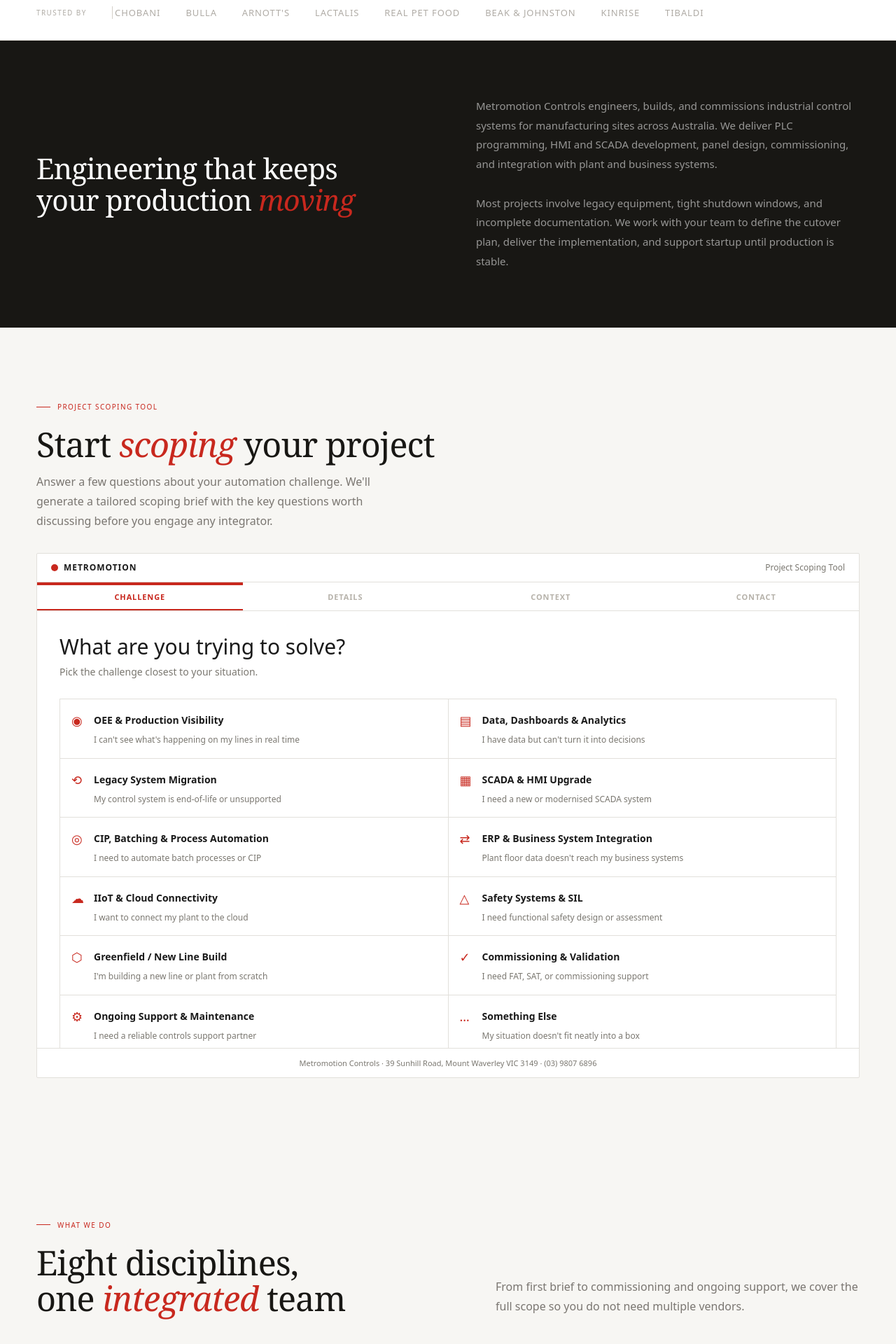
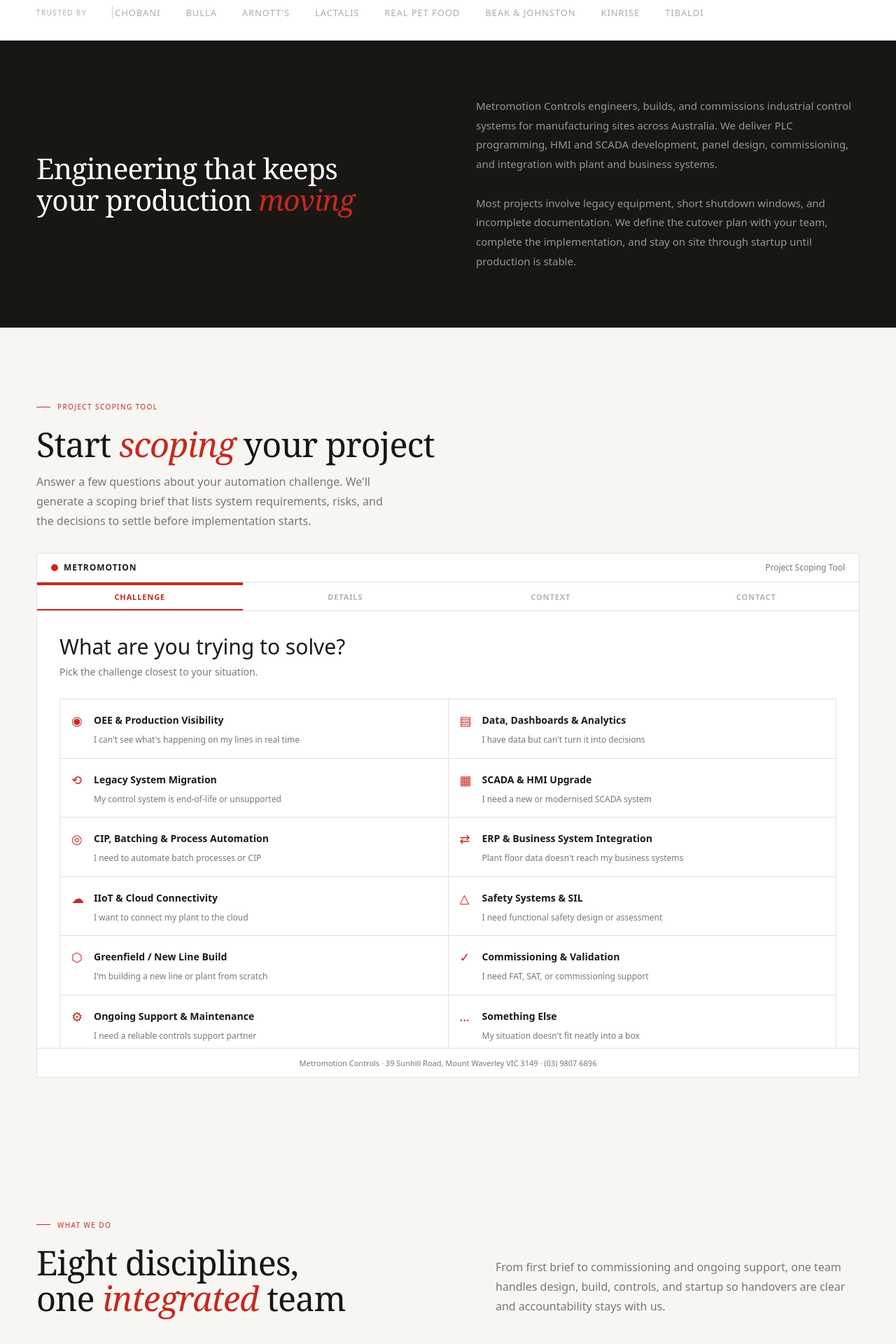
Before and after one commit to VirtualRoboticHands/Metromotion-Controls, a Next.js app: page / in a window 1280 px wide. Shown: the part 820-2740 px from the top of the page at 70% size. Built offline with nearby package versions, Linux system fonts and the light colour scheme.

Commit message:
feat: add blog nav, update CTAs to scope tool, clean homepage copy

```diff
--- a/src/app/page.tsx
+++ b/src/app/page.tsx
@@ -169,7 +169,7 @@ export default function HomePage() {
           <p style={{ fontSize: '15px', color: 'rgba(255,255,255,0.55)', lineHeight: 1.85, fontWeight: 300 }}>
             Metromotion Controls engineers, builds, and commissions industrial control systems for manufacturing sites across Australia. We deliver PLC programming, HMI and SCADA development, panel design, commissioning, and integration with plant and business systems.
             <br/><br/>
-            Most projects involve legacy equipment, tight shutdown windows, and incomplete documentation. We work with your team to define the cutover plan, deliver the implementation, and support startup until production is stable.
+            Most projects involve legacy equipment, short shutdown windows, and incomplete documentation. We define the cutover plan with your team, complete the implementation, and stay on site through startup until production is stable.
           </p>
         </div>
       </div></Reveal>
@@ -178,7 +178,7 @@ export default function HomePage() {
         <div style={{ marginBottom: '32px' }}>
           <div className="section-label">Project Scoping Tool</div>
           <h2 className="section-headline">Start <em>scoping</em> your project</h2>
-          <p className="section-sub">Answer a few questions about your automation challenge. We&apos;ll generate a tailored scoping brief with the key questions worth discussing before you engage any integrator.</p>
+          <p className="section-sub">Answer a few questions about your automation challenge. We&apos;ll generate a scoping brief that lists system requirements, risks, and the decisions to settle before implementation starts.</p>
         </div>
         <div style={{ background: '#f7f6f3' }}>
           <ProjectScopingTool />
@@ -192,7 +192,7 @@ export default function HomePage() {
             <div className="section-label">What We Do</div>
             <h2 className="section-headline">Eight disciplines,<br/>one <em>integrated</em> team</h2>
           </div>
-          <p className="section-sub">From first brief to commissioning and ongoing support, we cover the full scope so you do not need multiple vendors.</p>
+          <p className="section-sub">From first brief to commissioning and ongoing support, one team handles design, build, controls, and startup so handovers are clear and accountability stays with us.</p>
         </div>
         <div style={{
           display: 'grid', gridTemplateColumns: 'repeat(4, 1fr)',
@@ -227,7 +227,7 @@ export default function HomePage() {
       <Reveal><section className="section" id="industries" style={{ background: 'var(--white)' }}>
         <div className="section-label">Industries</div>
         <h2 className="section-headline">Deep sector <em>expertise</em></h2>
-        <p className="section-sub">Over a decade focused on Australia&apos;s most demanding manufacturing environments. We know the equipment, the regulations, and the uptime pressure.</p>
+        <p className="section-sub">Over a decade focused on Australia&apos;s most demanding manufacturing sites. We understand the equipment, compliance requirements, and uptime targets your team is measured against.</p>
         <div style={{
           display: 'grid', gridTemplateColumns: 'repeat(4, 1fr)',
           background: 'var(--border)', border: '1px solid var(--border)', gap: '1px', marginTop: '48px',
```
